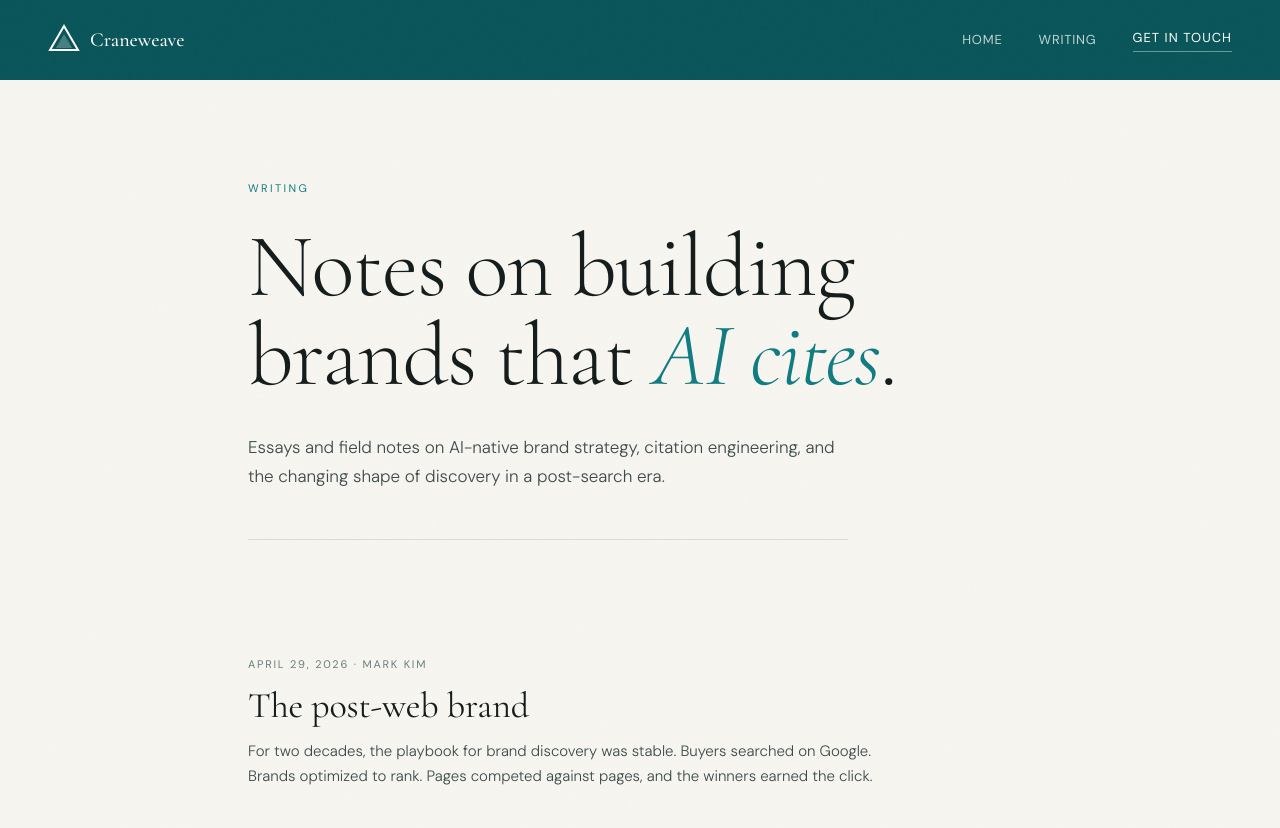
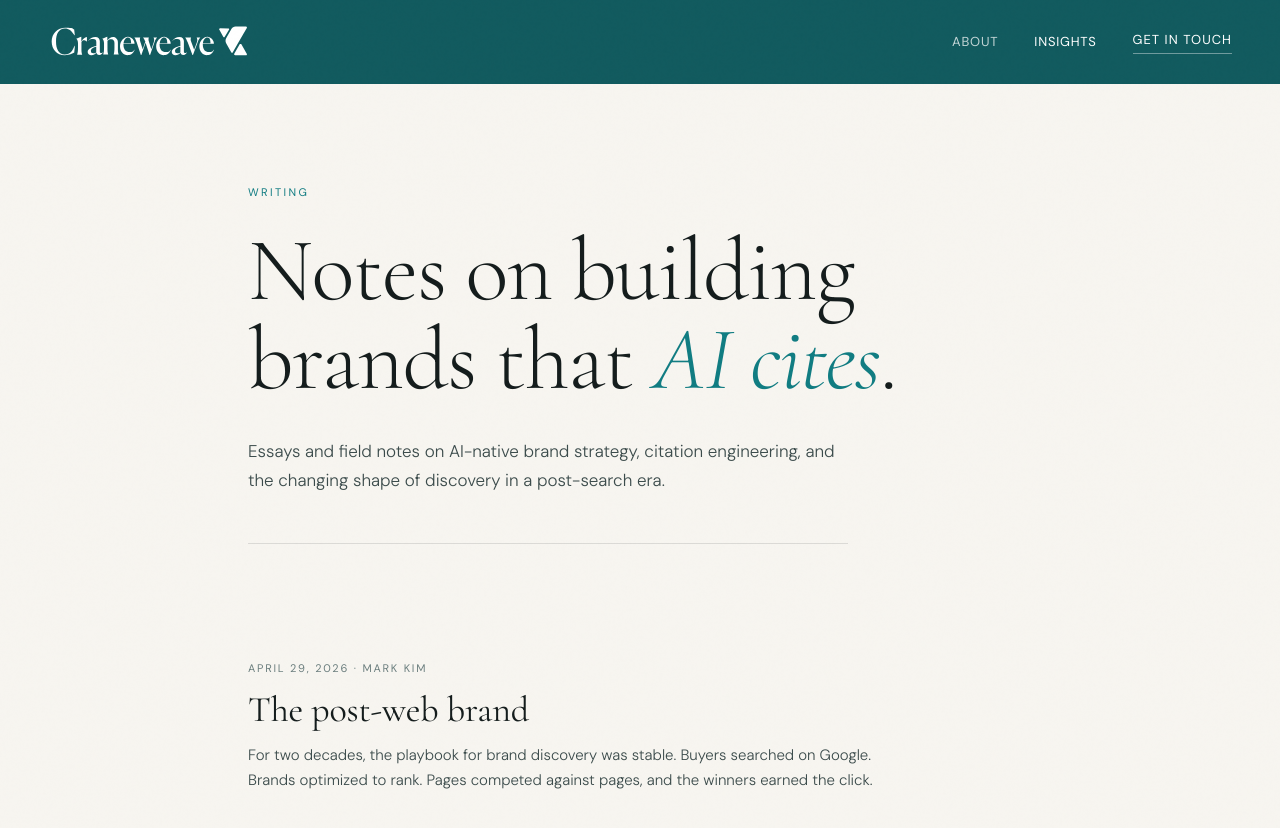
Before and after one commit to markym0rk/craneweave-site, a Jekyll site: the page built from blog/index.html, in a window 1280 px wide and 900 px high. Shown: the top 828 px of the window. Built offline with Jekyll 4.4.1, drawn with Linux system fonts in a browser that asks for light colours; some of the changed text lies outside the part shown.

Commit message:
Enhance styles and replace logos with images
Added new color variables and updated styles for navigation and footer elements. Replaced SVG logos with image tags for better accessibility.

```diff
--- a/_layouts/default.html
+++ b/_layouts/default.html
@@ -18,6 +18,7 @@
     :root {
       --teal: #107c82;
       --teal-light: #5ba8a8;
+      --teal-pale: #d6eaea;
       --teal-dark: #0a5559;
       --teal-deepest: #053236;
       --cream: #f7f5f0;
@@ -35,6 +36,7 @@
       background: var(--cream);
       color: var(--ink);
       line-height: 1.6;
+      overflow-x: hidden;
     }
 
     body::before {
@@ -56,21 +58,20 @@
       display: flex;
       align-items: center;
       justify-content: space-between;
-      background: var(--teal-dark);
+      background: rgba(10,85,89,0.97);
+      backdrop-filter: blur(12px);
     }
 
     .nav-logo {
       display: flex;
       align-items: center;
-      gap: 10px;
       text-decoration: none;
     }
 
-    .logo-text {
-      font-family: 'Cormorant Garamond', serif;
-      font-weight: 500;
-      font-size: 20px;
-      color: var(--white);
+    .nav-logo-img {
+      height: 36px;
+      width: auto;
+      display: block;
     }
 
     .nav-right { display: flex; align-items: center; gap: 36px; }
@@ -78,18 +79,20 @@
     .nav-link {
       font-family: 'DM Sans', sans-serif;
       font-size: 13px;
+      font-weight: 400;
       color: rgba(255,255,255,0.75);
       text-decoration: none;
       letter-spacing: 0.06em;
       text-transform: uppercase;
       transition: color 0.2s;
     }
-
     .nav-link:hover { color: var(--white); }
+    .nav-link.active { color: var(--white); }
 
     .nav-cta {
       font-family: 'DM Sans', sans-serif;
       font-size: 13px;
+      font-weight: 400;
       color: var(--white);
       text-decoration: none;
       letter-spacing: 0.08em;
@@ -98,7 +101,6 @@
       padding-bottom: 2px;
       transition: border-color 0.2s;
     }
-
     .nav-cta:hover { border-color: rgba(255,255,255,1); }
 
     /* MAIN */
@@ -114,16 +116,12 @@
       margin-top: 80px;
     }
 
-    .footer-logo {
-      display: flex;
-      align-items: center;
-      gap: 10px;
-    }
+    .footer-logo { display: flex; align-items: center; }
 
-    .footer-logo-text {
-      font-family: 'Cormorant Garamond', serif;
-      font-size: 16px;
-      color: rgba(255,255,255,0.5);
+    .footer-logo-img {
+      height: 36px;
+      width: auto;
+      display: block;
     }
 
     .footer-right { display: flex; align-items: center; gap: 32px; }
@@ -137,7 +135,6 @@
       text-transform: uppercase;
       transition: color 0.2s;
     }
-
     .footer-link:hover { color: rgba(255,255,255,0.9); }
 
     .footer-copy {
@@ -150,8 +147,18 @@
     @media (max-width: 900px) {
       nav { padding: 20px 24px; }
       .nav-right { gap: 20px; }
-      footer { flex-direction: column; gap: 20px; text-align: center; padding: 32px 24px; }
+      footer {
+        flex-direction: column;
+        gap: 20px;
+        text-align: center;
+        padding: 32px 24px;
+        margin-top: 48px;
+      }
       .footer-right { flex-direction: column; gap: 16px; }
+    }
+
+    @media (max-width: 600px) {
+      .nav-link { display: none; }
     }
   </style>
 </head>
@@ -159,15 +166,11 @@
 
   <nav>
     <a class="nav-logo" href="/">
-      <svg width="32" height="32" viewBox="0 0 32 32" fill="none">
-        <polygon points="16,2 30,26 2,26" fill="none" stroke="white" stroke-width="2"/>
-        <polygon points="16,10 24,24 8,24" fill="rgba(255,255,255,0.25)"/>
-      </svg>
-      <span class="logo-text">Craneweave</span>
+      <img src="{{ '/Craneweave_Logo_White.svg' | relative_url }}" alt="Craneweave" class="nav-logo-img" />
     </a>
     <div class="nav-right">
-      <a class="nav-link" href="/">Home</a>
-      <a class="nav-link" href="/blog/">Writing</a>
+      <a class="nav-link{% if page.url contains '/about' %} active{% endif %}" href="/about/">About</a>
+      <a class="nav-link{% if page.url contains '/blog' %} active{% endif %}" href="/blog/">Insights</a>
       <a class="nav-cta" href="mailto:hello@craneweave.com">Get in touch</a>
     </div>
   </nav>
@@ -178,14 +181,11 @@
 
   <footer>
     <div class="footer-logo">
-      <svg width="24" height="24" viewBox="0 0 32 32" fill="none">
-        <polygon points="16,2 30,26 2,26" fill="none" stroke="rgba(255,255,255,0.3)" stroke-width="2"/>
-        <polygon points="16,10 24,24 8,24" fill="rgba(255,255,255,0.1)"/>
-      </svg>
-      <span class="footer-logo-text">Craneweave</span>
+      <img src="{{ '/Craneweave_Logo_White.svg' | relative_url }}" alt="Craneweave" class="footer-logo-img" />
     </div>
     <div class="footer-right">
-      <a class="footer-link" href="/blog/">Writing</a>
+      <a class="footer-link" href="/about/">About</a>
+      <a class="footer-link" href="/blog/">Insights</a>
       <a class="footer-link" href="https://www.linkedin.com/company/craneweave/">LinkedIn</a>
       <a class="footer-link" href="mailto:hello@craneweave.com">Contact</a>
       <span class="footer-copy">© 2026 Craneweave</span>
```
